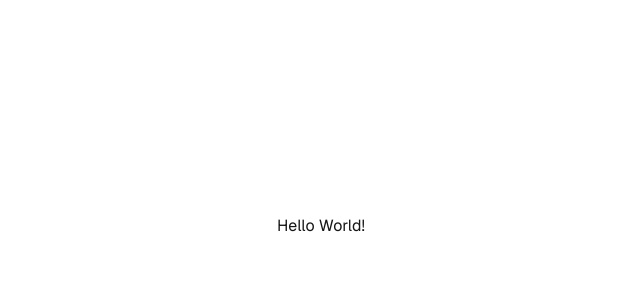
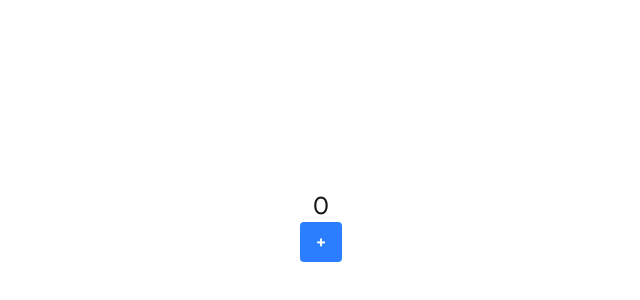
Before and after one commit to yamine-dr/site, a Next.js app: page / in a window 1280 px wide. Shown: the part 174-474 px from the top of the page, without its empty margins (319-959 px from the left). Built offline with nearby package versions, Linux system fonts and the light colour scheme.

Commit message:
added a counter

```diff
--- a/app/components/Header.js
+++ b/app/components/Header.js
@@ -1,5 +1,20 @@
-export default function Header() {
+"use client";
+import React from "react";
+
+export default function Header(props) {
+    const [count, setCount] = React.useState(0);
+
     return (
-        <div>Hello World!</div>
+        <div>
+            <div className="text-2xl text-center">
+                {count}
+            </div>
+            <button
+                onClick={() => setCount(prevCount => prevCount + 1)}
+                className="bg-blue-500 hover:bg-blue-700 text-white font-bold py-2 px-4 rounded"
+            >
+                +
+            </button>
+        </div>
     );
 }
--- a/app/page.js
+++ b/app/page.js
@@ -5,7 +5,7 @@ export default function Home() {
   return (
     <div className="grid grid-rows-[20px_1fr_20px] items-center justify-items-center min-h-screen p-8 pb-20 gap-16 sm:p-20 font-[family-name:var(--font-geist-sans)]">
       <main className="flex flex-col gap-8 row-start-2 items-center sm:items-start">
-        <Header />
+        <Header name="Yamine" />
       </main>
     </div>
   );
```
